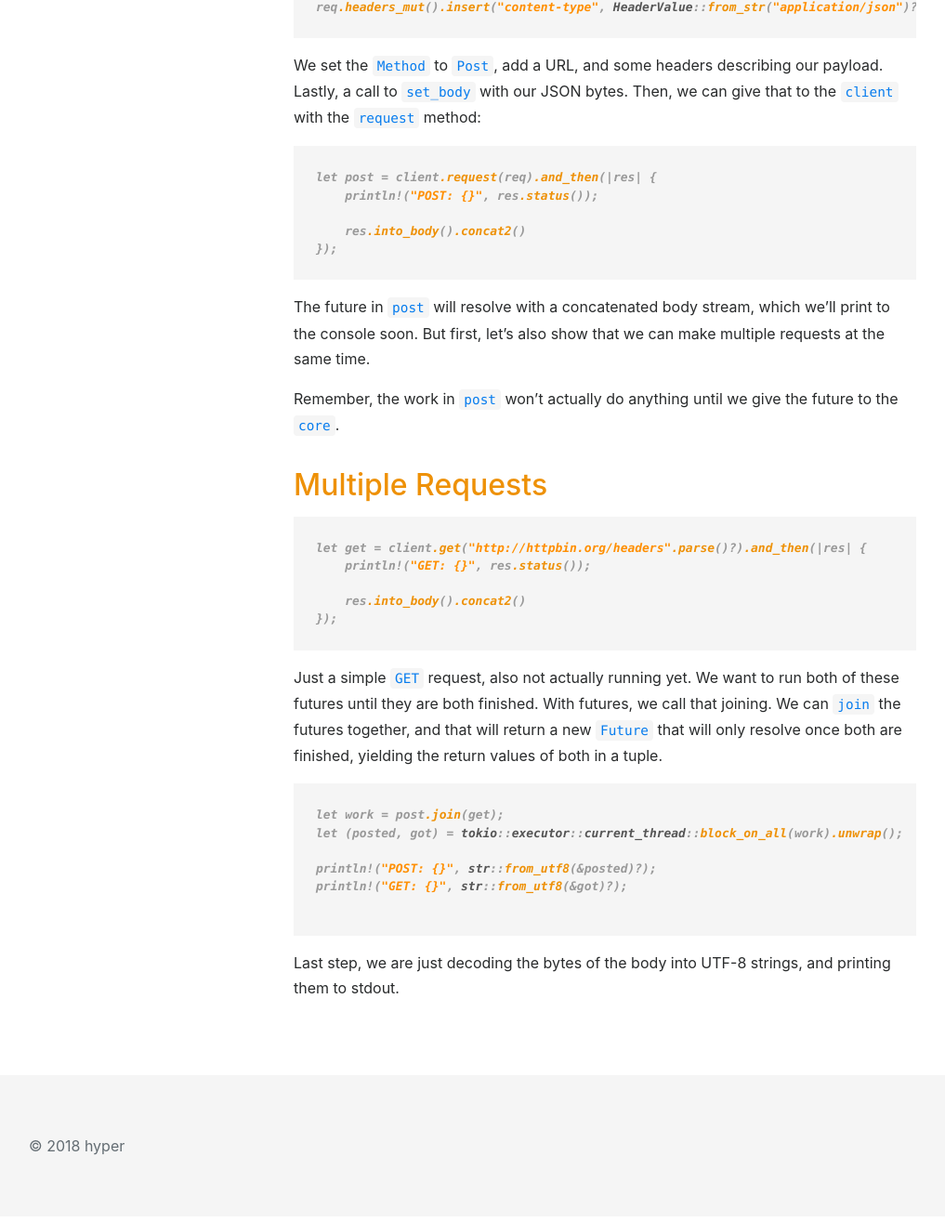
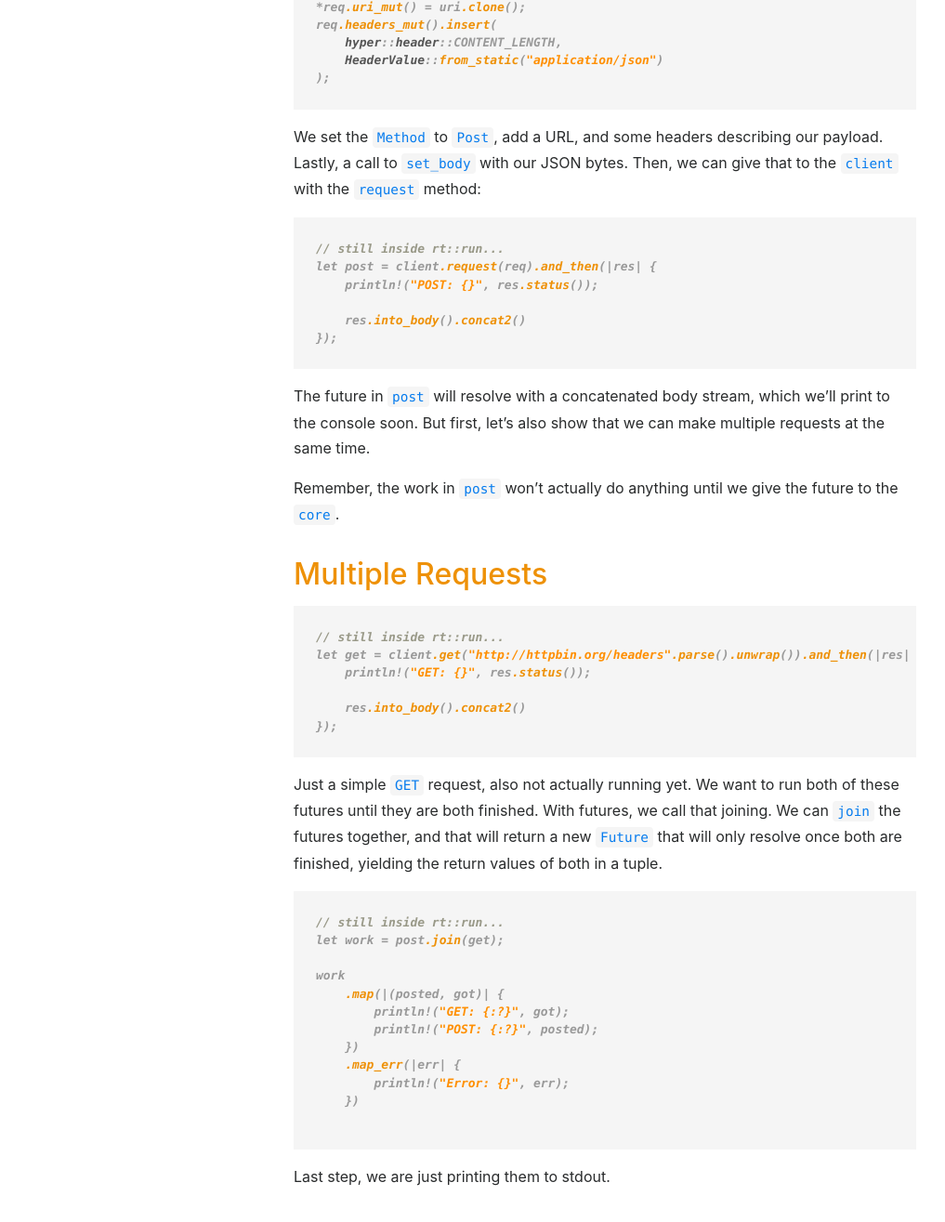
Before and after one commit to hyperium/hyperium.github.io, a Jekyll site: the page built from _guides/client/advanced.md, in a window 1280 px wide and 1400 px high, scrolled down 784 px. Shown: the top 1315 px of the window at 93% size, without its empty margins (54-1071 px from the left). Built offline with Jekyll 4.4.1, drawn with Linux system fonts in a browser that asks for light colours; some of the changed text lies outside the part shown.

Commit message:
remove mention of tokio::executor::current_thread::block_on_all

````diff
--- a/_guides/client/advanced.md
+++ b/_guides/client/advanced.md
@@ -25,14 +25,17 @@ After a quick addition to imports
 # extern crate http;
 # use http::header::HeaderValue;
 # use hyper::{Method, Request, Body};
-# fn run() -> Result<(), Box<::std::error::Error>> {
+# fn run() {
+// still inside rt::run...
 let json = r#"{"library":"hyper"}"#;
-let uri: hyper::Uri = "http://httpbin.org/post".parse()?;
+let uri: hyper::Uri = "http://httpbin.org/post".parse().unwrap();
 let mut req = Request::new(Body::from(json));
 *req.method_mut() = Method::POST;
 *req.uri_mut() = uri.clone();
-req.headers_mut().insert("content-type", HeaderValue::from_str("application/json")?);
-# Ok(())
+req.headers_mut().insert(
+    hyper::header::CONTENT_LENGTH,
+    HeaderValue::from_static("application/json")
+);
 # }
 # fn main() {}
 ```
@@ -57,7 +60,8 @@ can give that to the `client` with the `request` method:
 # let mut req = Request::new(Body::from(json));
 # *req.method_mut() = Method::POST;
 # *req.uri_mut() = uri.clone();
-# req.headers_mut().insert("content-type", HeaderValue::from_str("application/json")?);
+# req.headers_mut().insert("content-type", HeaderValue::from_static("application/json"));
+// still inside rt::run...
 let post = client.request(req).and_then(|res| {
     println!("POST: {}", res.status());
 
@@ -84,7 +88,8 @@ the future to the `core`.
 # use hyper::{Client, Method, Request};
 # fn run() -> Result<(), Box<::std::error::Error>> {
 # let client = Client::new();
-let get = client.get("http://httpbin.org/headers".parse()?).and_then(|res| {
+// still inside rt::run...
+let get = client.get("http://httpbin.org/headers".parse().unwrap()).and_then(|res| {
     println!("GET: {}", res.status());
 
     res.into_body().concat2()
@@ -107,40 +112,46 @@ values of both in a tuple.
 # extern crate tokio;
 # use futures::{Future, Stream};
 # use http::header::HeaderValue;
-# use hyper::{Client, Method, Request, Body};
+# use hyper::{rt, Client, Method, Request, Body};
 # use std::str;
-# fn run() -> Result<(), Box<::std::error::Error>> {
+# fn run() {
+# rt::run(rt::lazy(|| {
 # let client = Client::new();
 # let json = r#"{"library":"hyper"}"#;
-# let uri: hyper::Uri = "http://httpbin.org/post".parse()?;
+# let uri: hyper::Uri = "http://httpbin.org/post".parse().unwrap();
 # let mut req = Request::new(Body::from(json));
 # *req.method_mut() = Method::POST;
 # *req.uri_mut() = uri.clone();
-# req.headers_mut().insert("content-type", HeaderValue::from_str("application/json")?);
+# req.headers_mut().insert("content-type", HeaderValue::from_static("application/json"));
 # let post = client.request(req).and_then(|res| {
 #     println!("POST: {}", res.status());
 #
 #     res.into_body().concat2()
 # });
 #
-# let get = client.get("http://httpbin.org/headers".parse()?).and_then(|res| {
+# let get = client.get("http://httpbin.org/headers".parse().unwrap()).and_then(|res| {
 #     println!("GET: {}", res.status());
 #
 #     res.into_body().concat2()
 # });
+// still inside rt::run...
 let work = post.join(get);
-let (posted, got) = tokio::executor::current_thread::block_on_all(work).unwrap();
 
-println!("POST: {}", str::from_utf8(&posted)?);
-println!("GET: {}", str::from_utf8(&got)?);
-# Ok(())
+work
+    .map(|(posted, got)| {
+        println!("GET: {:?}", got);
+        println!("POST: {:?}", posted);
+    })
+    .map_err(|err| {
+        println!("Error: {}", err);
+    })
+# }));
 # }
 # fn main() {}
 
 ```
 
-Last step, we are just decoding the bytes of the body into UTF-8 strings, and
-printing them to stdout.
+Last step, we are just printing them to stdout.
 
 [Request]: {{ site.docs_url }}/hyper/client/struct.Request.html
 [Method]: {{ site.docs_url }}/hyper/enum.Method.html
````
